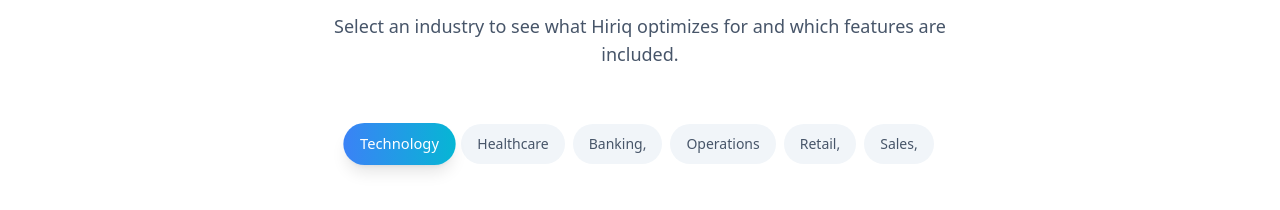
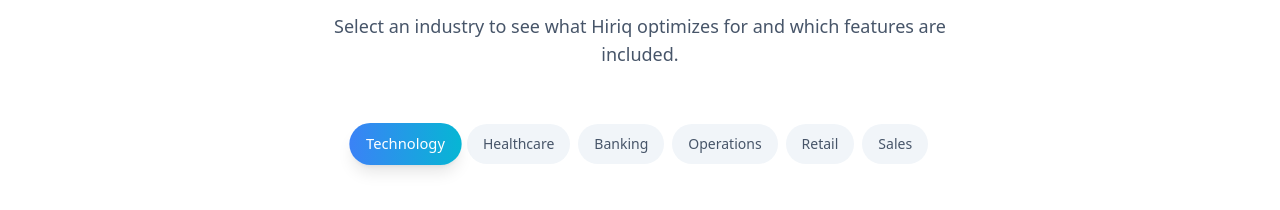
Before and after one commit to AyeshaKhaldoon/Hiriq-portfolio, a Next.js app: page /industries in a window 1280 px wide. Shown: the part 1421-1631 px from the top of the page. Built offline with nearby package versions, Linux system fonts and the light colour scheme.

Commit message:
Update page.tsx

```diff
--- a/app/industries/page.tsx
+++ b/app/industries/page.tsx
@@ -285,7 +285,7 @@
                     : 'bg-slate-100 text-slate-600 hover:bg-slate-200'
                 }`}
               >
-                {ind.name.split(' ')[0]}
+                {ind.name.split(/[\s,]+/)[0]}
               </button>
             ))}
           </div>
```
